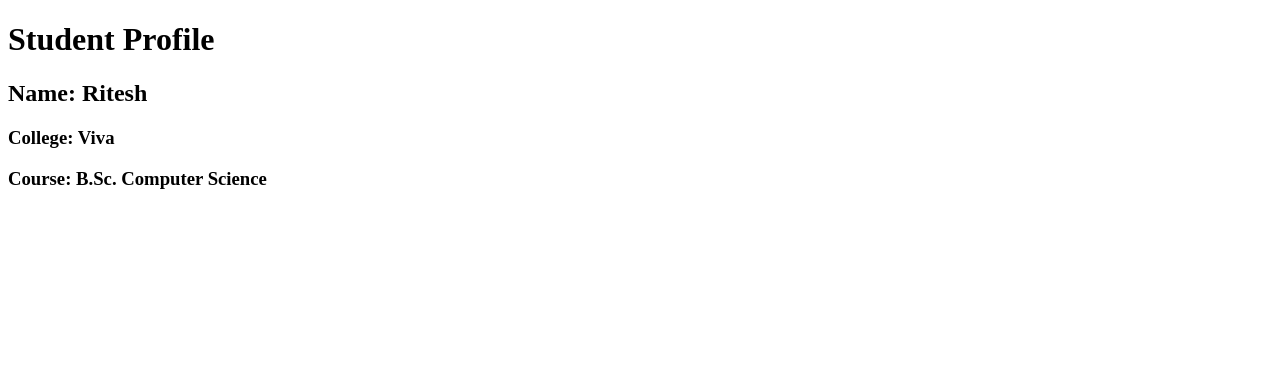
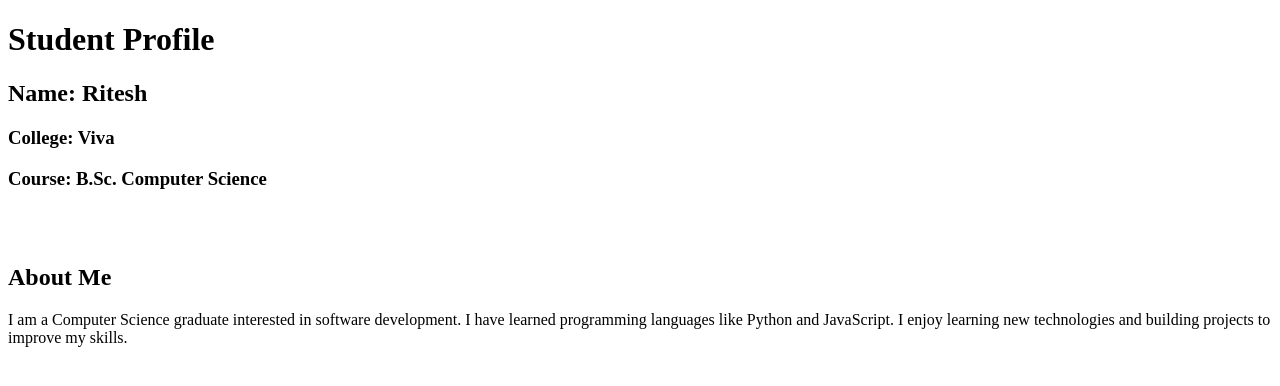
Before and after one commit to riteshnaik007700-code/Student-Profile-Project., a plain HTML site: page index.html in a window 1280 px wide. Drawn offline with Linux system fonts and the light colour scheme.

Commit message:
Add About Me section to student profile

```diff
--- a/index.html
+++ b/index.html
@@ -11,6 +11,19 @@
     <h2>Name: Ritesh</h2>
     <h3>College: Viva</h3>
     <h3>Course: B.Sc. Computer Science</h3>
+    <br>
+    <br>
+
+    <h2>About Me</h2>
+
+    <p>
+        I am a Computer Science graduate interested in software development.
+        I have learned programming languages like Python and JavaScript.
+        I enjoy learning new technologies and building projects to improve my skills.
+    </p>
 
 </body>
 </html>
+
+</body>
+</html>
```
